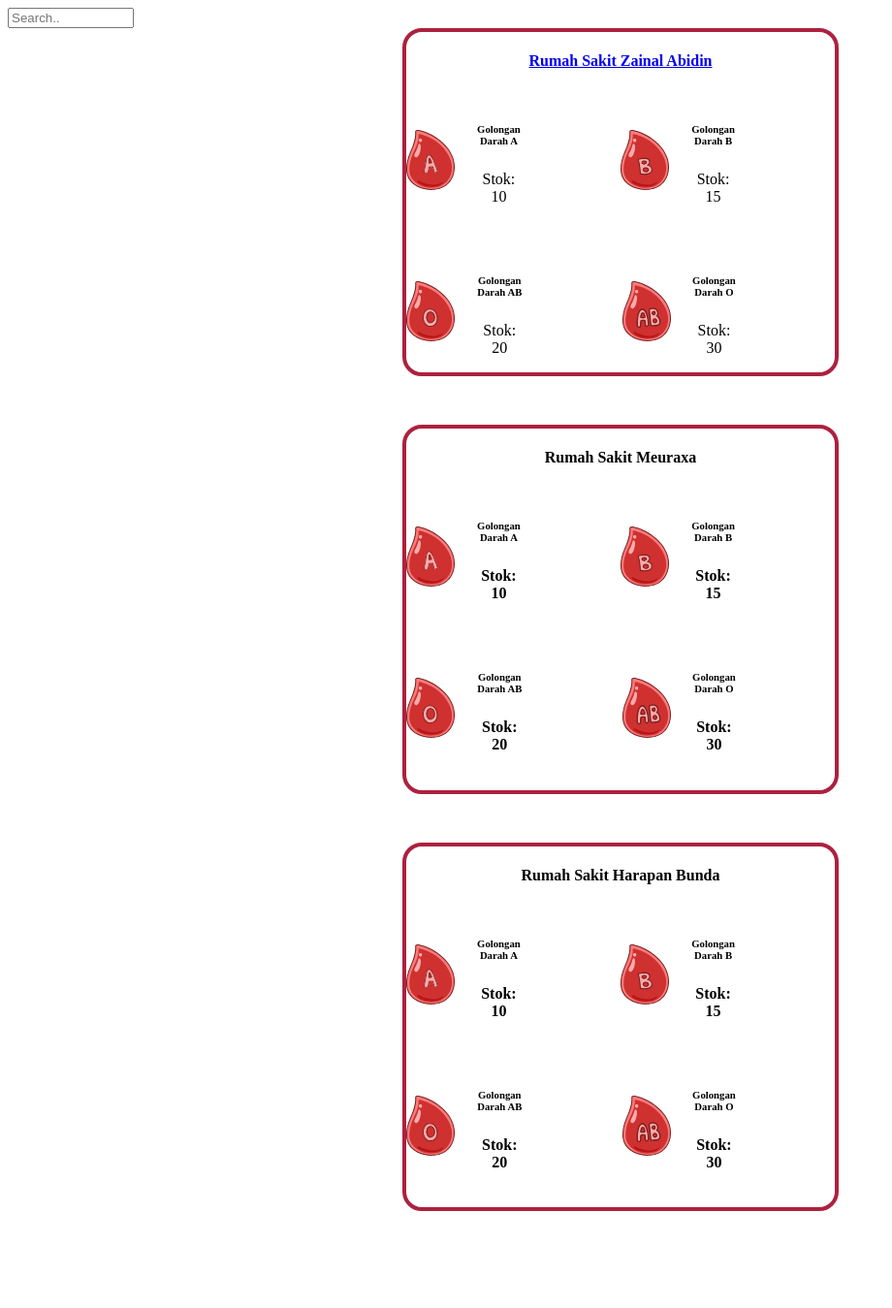
After one commit to rahmat29ferdi/Sistem-Pendataan-Donor-Darah, a PHP site: page /Tampilanrs.html in a window 1280 px wide. The commit adds this page. Shown: the whole page at 97% size, without its empty margins (0-920 px from the left). Run offline with PHP 8.4, Linux system fonts and the light colour scheme.

Commit message:
Auto stash before merge of "main" and "origin/main"

```diff
--- a/Beranda.html
+++ b/Beranda.html
@@ -25,8 +25,8 @@
               <a class="nav-link" aria-current="page" href="#">Home</a>
               <a class="nav-link" href="#">Order</a>
               <a class="nav-link" href="#">About Us</a>
-              <a class="nav-link signin" href="index.html">Sign In</a>
-              <a class="nav-link signup" href="register/Untitled-1.html">Sign Up</a>
+              <a class="nav-link signin" href="login.html">Sign In</a>
+              <a class="nav-link signup" href="register.html">Sign Up</a>
             </div>
           </div>
         </div>
--- /dev/null
+++ b/Tampilanrs.html
@@ -0,0 +1,95 @@
+<link rel="stylesheet" href="css/Tampilanrs.css">
+<input type="text" name="search" placeholder="Search..">
+<div class="za" style="margin-bottom: 50px; width: 35%;">
+    <h4 class="judul">
+        <a href="kuisoner.html">
+            Rumah Sakit Zainal Abidin
+        </a>
+    </h4>
+            <div class="darah1">
+                <img src="img/Asset 5.svg" width="50px" alt="">
+                <div class="text">
+                    <h6>Golongan Darah A</h6>
+                    <p>Stok: 10</p>
+                </div>
+                <img src="img/Asset 6.svg" width="50px" alt="">
+                <div class="text">
+                    <h6>Golongan Darah B</h6>
+                    <p>Stok: 15</p>
+                </div>
+            </div>
+
+            <div class="darah2" >
+                <img src="img/Asset 7.svg" width="50px"alt="">
+                <div class="text">
+                    <h6>Golongan Darah AB</h6>
+                    <p>Stok: 20</p>
+                </div>
+                <img src="img/Asset 8.svg" width="50px" alt="">
+                <div class="text">
+                    <h6>Golongan Darah O</h6>
+                    <p>Stok: 30</p>
+                </div>
+            </div>
+</div>
+
+
+<div class="mrx" style="margin-bottom: 50px; width: 35%;">
+    <h4>Rumah Sakit Meuraxa</4>
+        <div class="darah1">
+            <img src="img/Asset 5.svg" width="50px" alt="">
+            <div class="text">
+                <h6>Golongan Darah A</h6>
+                <p>Stok: 10</p>
+            </div>
+            <img src="img/Asset 6.svg" width="50px" alt="">
+            <div class="text">
+                <h6>Golongan Darah B</h6>
+                <p>Stok: 15</p>
+            </div>
+        </div>
+
+        <div class="darah2" >
+            <img src="img/Asset 7.svg" width="50px"alt="">
+            <div class="text">
+                <h6>Golongan Darah AB</h6>
+                <p>Stok: 20</p>
+            </div>
+            <img src="img/Asset 8.svg" width="50px" alt="">
+            <div class="text">
+                <h6>Golongan Darah O</h6>
+                <p>Stok: 30</p>
+            </div>
+        </div>
+</div>
+</div>
+
+<div class="hbd" style="margin-bottom: 100px; width: 35%;">
+    <h4>Rumah Sakit Harapan Bunda</4>
+        <div class="darah1">
+            <img src="img/Asset 5.svg" width="50px" alt="">
+            <div class="text">
+                <h6>Golongan Darah A</h6>
+                <p>Stok: 10</p>
+            </div>
+            <img src="img/Asset 6.svg" width="50px" alt="">
+            <div class="text">
+                <h6>Golongan Darah B</h6>
+                <p>Stok: 15</p>
+            </div>
+        </div>
+
+        <div class="darah2" >
+            <img src="img/Asset 7.svg" width="50px"alt="">
+            <div class="text">
+                <h6>Golongan Darah AB</h6>
+                <p>Stok: 20</p>
+            </div>
+            <img src="img/Asset 8.svg" width="50px" alt="">
+            <div class="text">
+                <h6>Golongan Darah O</h6>
+                <p>Stok: 30</p>
+            </div>
+        </div>
+</div>
+</div>
--- /dev/null
+++ b/css/Tampilanrs.css
@@ -0,0 +1,110 @@
+input[type=text] {
+  width: 130px;
+  -webkit-transition: width 0.4s ease-in-out;
+  transition: width 0.4s ease-in-out;
+}
+
+.za{
+border: 4px solid #AD213F;
+border-radius: 20px;
+margin-bottom: 20px;
+margin-top: 20px;
+width: 40%;
+margin: 0 auto;
+text-align: center;
+}
+
+
+.za .darah1 {
+  display: flex;
+  margin: 30px 0;
+}
+
+.za .darah1 img {
+  margin-right: 20px;
+}
+
+.za .darah1 .text {
+  margin-right: 100px
+}
+
+.za .darah2 {
+  display: flex;
+}
+
+.za .darah2 img {
+  margin-right: 20px;
+}
+
+.za .darah2 .text {
+  margin-right: 100px
+}
+
+.mrx{
+  border: 4px solid #AD213F;
+  border-radius: 20px;
+  margin-bottom: 20px;
+  margin-top: 20px;
+  width: 40%;
+  margin: 0 auto;
+  text-align: center;
+  }
+
+.mrx .darah1 {
+  display: flex;
+  margin: 30px 0;
+ }
+
+.mrx .darah1 img {
+  margin-right: 20px;
+}
+
+.mrx .darah1 .text {
+  margin-right: 100px
+}
+
+.mrx .darah2 {
+  display: flex;
+}
+
+.mrx .darah2 img {
+  margin-right: 20px;
+}
+
+.mrx .darah2 .text {
+  margin-right: 100px
+}
+
+.hbd{
+  border: 4px solid #AD213F;
+  border-radius: 20px;
+  margin-bottom: 20px;
+  width: 40%;
+  margin: 0 auto;
+  text-align: center;
+  }
+
+.hbd .darah1 {
+  display: flex;
+  margin: 30px 0;
+ }
+
+.hbd .darah1 img {
+  margin-right: 20px;
+}
+
+.hbd .darah1 .text {
+  margin-right: 100px
+}
+
+.hbd .darah2 {
+  display: flex;
+}
+
+.hbd .darah2 img {
+  margin-right: 20px;
+}
+
+.hbd .darah2 .text {
+  margin-right: 100px
+}
--- a/css/register.css
+++ b/css/register.css
@@ -1,8 +1,10 @@
 * {box-sizing: border-box}
+
 
 /* Add padding to containers */
 .container {
   padding: 16px;
+  font-family: 'Poppins', sans-serif;
 }
 
 /* Full-width input fields */
--- a/kuisoner.html
+++ b/kuisoner.html
@@ -1,12 +1,12 @@
 <div class="container">
   <link rel="stylesheet" href="css/kuisoner.css">
   <form action="action_page.php">
-    <a href="#" class="previous" style="color: #AD213F; font-size: 18px; text-decoration: none; font-weight: bold;"> Kembali</a>
+    <a href="home.html" class="previous" style="color: #AD213F; font-size: 18px; text-decoration: none; font-weight: bold;"> Kembali</a>
     <br>
     <div class="row">
         </div>
         <div class="col-25">
-          <select id="country" name="country">
+          <select id="rs" name="rs">
             <option value="RS ZA">RSUD Zainal Abidin</option>
             <option value="RS Meuraxa">RSUD Meuraxa</option>
             <option value="RS Harapan bunda">RS Harapan Bunda</option>
```
Also changed, not shown: css/aw.css (added, +31 -0 lines), css/home.css (deleted, +0 -8 lines), css/kuisoner.css (+7 -2 lines), css/login.css (+4 -3 lines), home.html (added, +95 -0 lines), login.html (+4 -4 lines).
